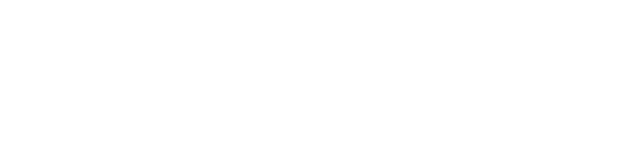
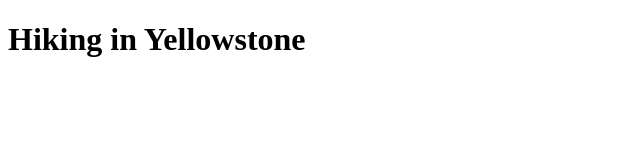
Before and after one commit to Rekoyah/OutsideAdventures, a plain HTML site: page yellowstoneadventure.html in a window 1280 px wide. Shown: the whole page, without its empty margins (0-640 px from the left). Drawn offline with Linux system fonts and the light colour scheme.

Commit message:
Added Header

```diff
--- a/yellowstoneadventure.html
+++ b/yellowstoneadventure.html
@@ -3,5 +3,7 @@
     <head>
         <title>Hiking in Yellowstone</title>
     </head>
-
+    <body>
+        <h1>Hiking in Yellowstone</h1>
+    </body>
 </html>
```
